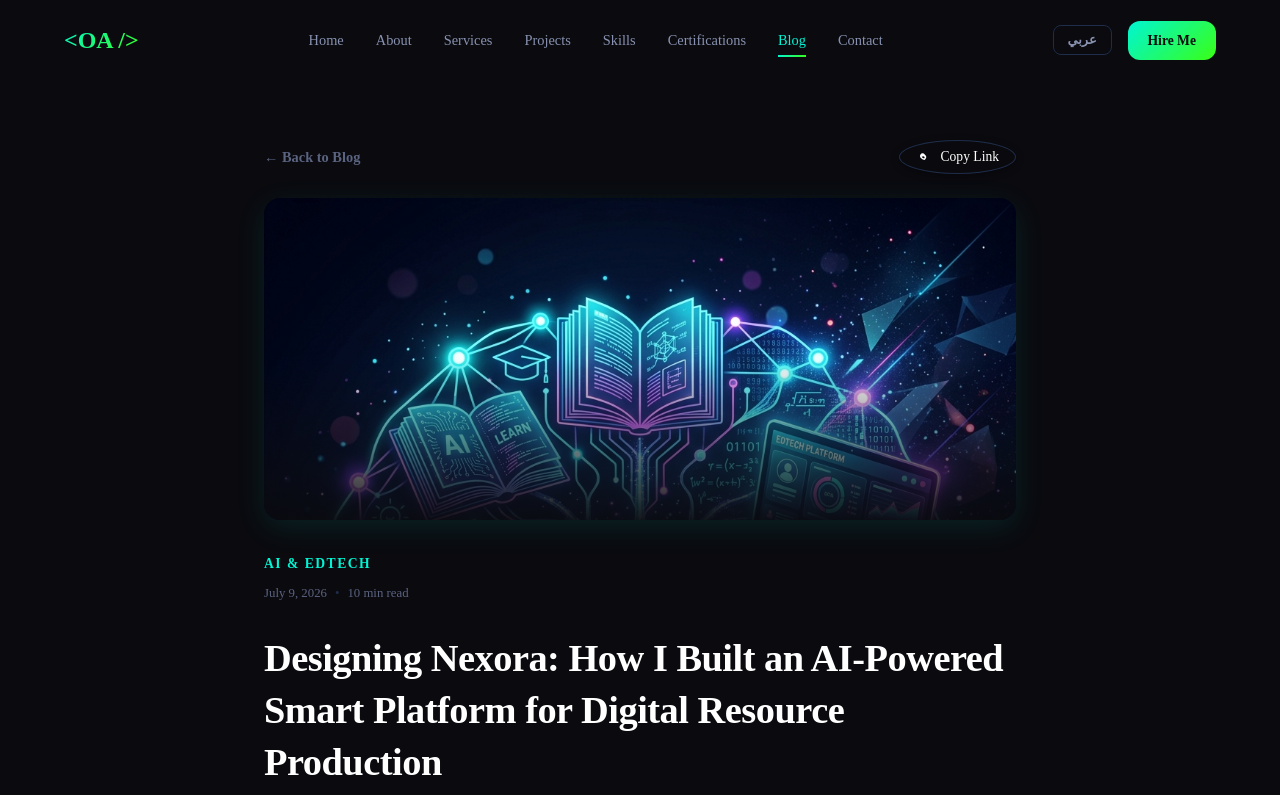
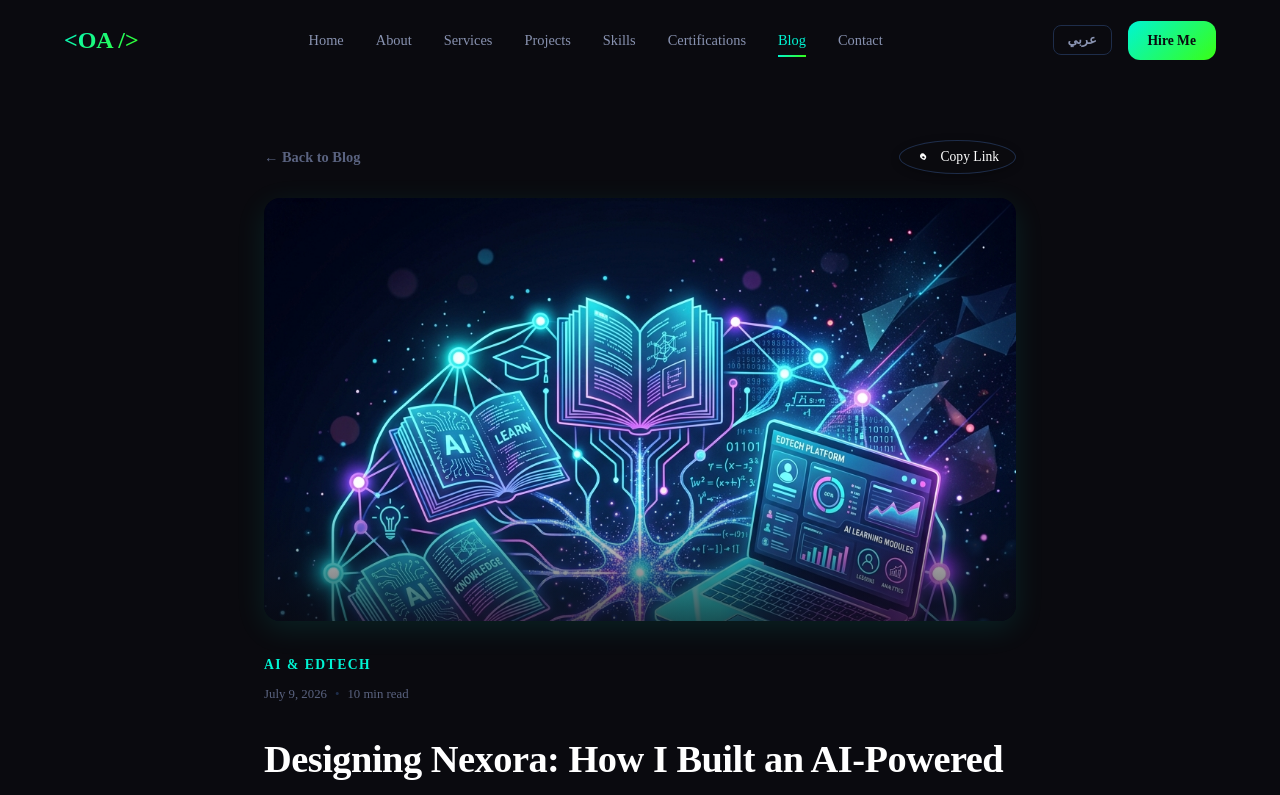
Before and after one commit to osamaalmashad2022-boop/osamaalmashad, a Next.js app: page /blog/ai-driven-personalization-in-elearning in a window 1280 px wide. Shown: the top 795 px of the page. Built offline with nearby package versions, Linux system fonts and the light colour scheme.

Commit message:
fix(blog): update image wrapper aspect-ratio to 16/9 to prevent cropping

```diff
--- a/src/app/globals.css
+++ b/src/app/globals.css
@@ -2339,7 +2339,7 @@ html[dir="rtl"] .blog-modal-controls {
 .blog-modal-image-wrapper {
   position: relative;
   width: 100%;
-  aspect-ratio: 21 / 9;
+  aspect-ratio: 16 / 9;
   overflow: hidden;
   margin-bottom: 32px;
 }
@@ -2353,7 +2353,7 @@ html[dir="rtl"] .blog-modal-controls {
 .blog-modal-image-overlay {
   position: absolute;
   inset: 0;
-  background: linear-gradient(to bottom, rgba(10, 10, 15, 0) 50%, rgba(10, 10, 15, 0.95) 100%);
+  background: linear-gradient(to bottom, rgba(10, 10, 15, 0) 70%, rgba(10, 10, 15, 0.7) 100%);
 }
 
 /* Metadata */
```
